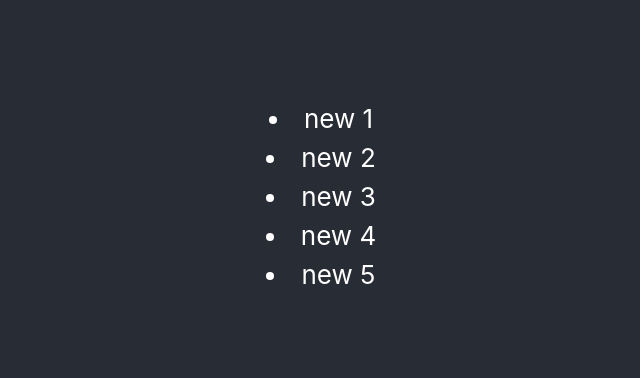
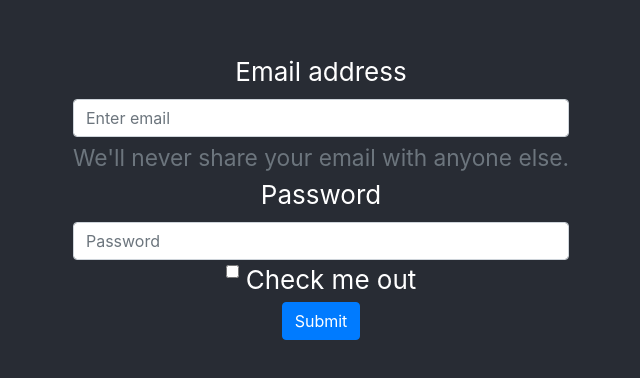
Before and after one commit to shaozecai/React-Course, a React (Create React App) app in the folder my-app/: page / in a window 1280 px wide. Shown: the part 204-582 px from the top of the page, without its empty margins (319-959 px from the left). Built offline with nearby package versions, Linux system fonts and the light colour scheme.

Commit message:
react bootstrap code

```diff
--- a/my-app/src/App.js
+++ b/my-app/src/App.js
@@ -4,7 +4,7 @@
 import Login from './login/index'
 
 import List from './list/index'
-
+import Bootstrap from './bootstrap/index'
 
 // 组件1
 class Clock extends React.Component {
@@ -69,8 +69,10 @@
           {/* 组件调用时可传递组件参数，组件内使用this.props.name接收*/}
           {/* <Props name="data1.name"/> */}
           {/* <Login /> */}
-          <List></List>
+          {/* <List></List> */}
+
         </div>
+        <Bootstrap></Bootstrap>
       </header>
     </div>
   );
--- /dev/null
+++ b/my-app/src/bootstrap/index.js
@@ -0,0 +1,58 @@
+import React from 'react';
+import logo from '../login/img/logo.png';
+
+import 'bootstrap/dist/css/bootstrap.css';
+
+import {Button,Navbar,Nav,NavDropdown,Form,FormControl} from 'react-bootstrap';
+
+class Bootstrap extends React.Component{
+    constructor(props){
+        super(props);
+        this.state = {code:'admin',password:'password123',show: false};
+        // 这边绑定是必要的，这样 `this` 才能在函数中使用
+        this.loginFun = this.loginFun.bind(this);
+        this.setCode = this.setCode.bind(this);
+        this.setPassword = this.setPassword.bind(this);
+        this.handleClose = this.handleClose.bind(this);
+    }
+    loginFun(event){
+        this.setState({show:true});
+        event.preventDefault();
+    }
+    setCode(event){
+        this.setState({code:event.target.value})
+    }
+    setPassword(event){
+        this.setState({password:event.target.value})
+    }
+    handleClose(){
+        this.setState({show:false});
+    }
+    render(){
+        return (
+            <Form>
+                <Form.Group controlId="formBasicEmail">
+                    <Form.Label>Email address</Form.Label>
+                    <Form.Control type="email" placeholder="Enter email" />
+                    <Form.Text className="text-muted">
+                    We'll never share your email with anyone else.
+                    </Form.Text>
+                </Form.Group>
+
+                <Form.Group controlId="formBasicPassword">
+                    <Form.Label>Password</Form.Label>
+                    <Form.Control type="password" placeholder="Password" />
+                </Form.Group>
+                <Form.Group controlId="formBasicChecbox">
+                    <Form.Check type="checkbox" label="Check me out" />
+                </Form.Group>
+                <Button variant="primary" type="submit">
+                    Submit
+                </Button>
+                </Form>
+        )
+    }
+
+}
+
+export default Bootstrap
```
Also changed, not shown: 1 other file (tests, documents, lock files or other folders).
